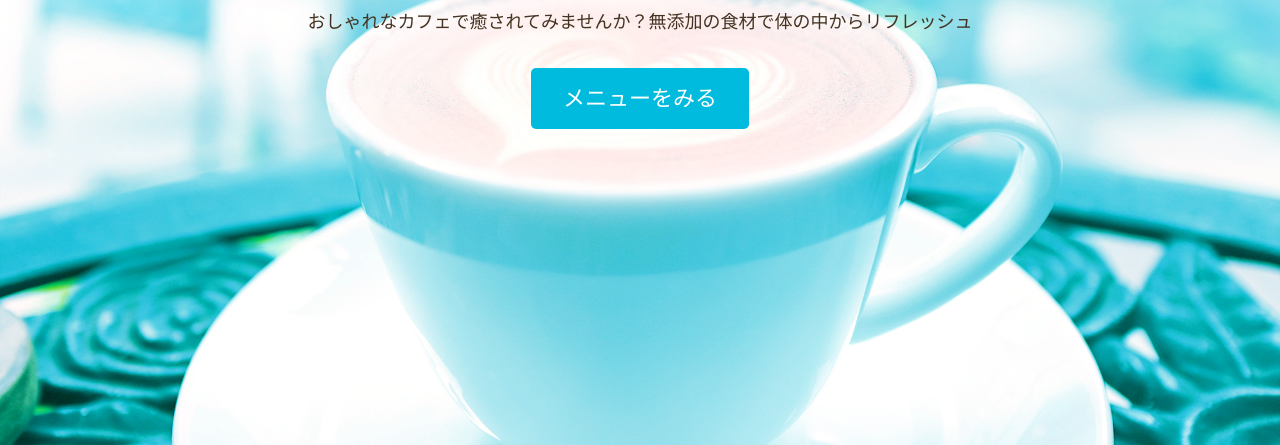
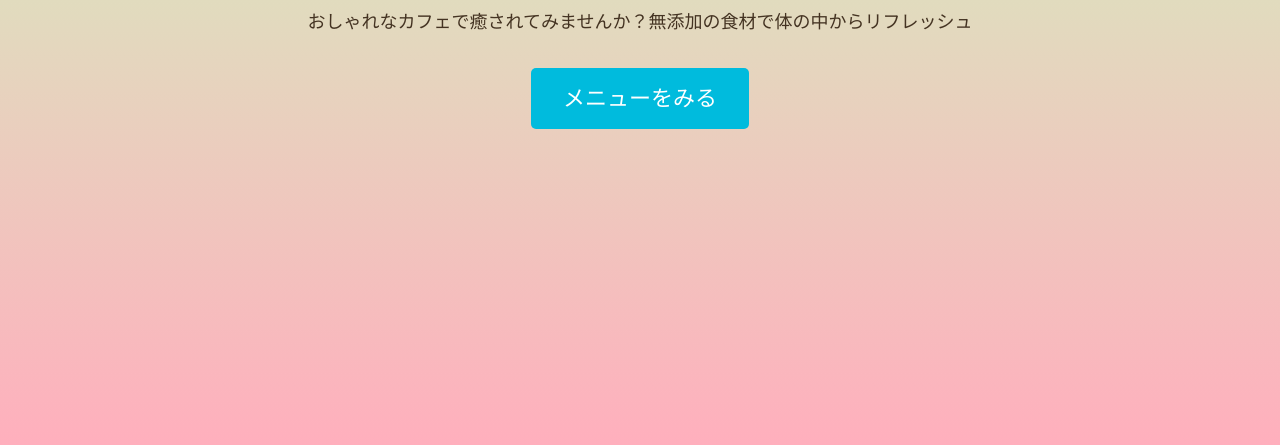
Before and after one commit to altobiz/WCBcafe, a plain HTML site: page index.html in a window 1280 px wide. Shown: the part 355-800 px from the top of the page. Drawn offline with Linux system fonts and the light colour scheme; some packages are replaced by stand-ins of ours.

Commit message:
色だけの背景してみる

```diff
--- a/css/style.scss
+++ b/css/style.scss
@@ -93,8 +93,6 @@ img{
 }
 
 #home{
-  background-image:url(../images/main-bg.jpg);
-  background-color:#0bd;
-  background-blend-mode:hard-light;
+  background-image:linear-gradient(#c9ffbf,#ffafbd);
   min-height:100vh;
 }
```
Also changed, not shown: css/style.css, 1 other file.
